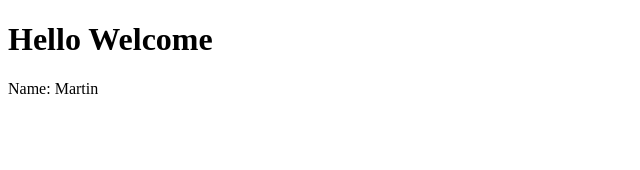
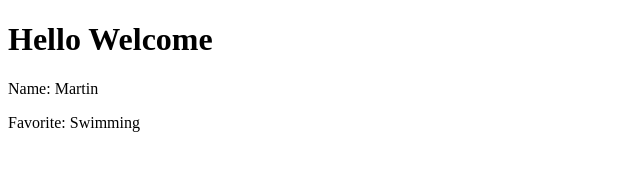
Before and after one commit to chiroruxx/team_project, a plain HTML site: page polyu-17002407g.html in a window 1280 px wide. Shown: the whole page, without its empty margins (0-640 px from the left). Drawn offline with Linux system fonts and the light colour scheme.

Commit message:
add favorite

```diff
--- a/polyu-17002407g.html
+++ b/polyu-17002407g.html
@@ -9,5 +9,6 @@
 <body>
     <h1>Hello Welcome</h1>
     <p>Name: Martin</p>
+    <p>Favorite: Swimming</p>
 </body>
 </html>
```
